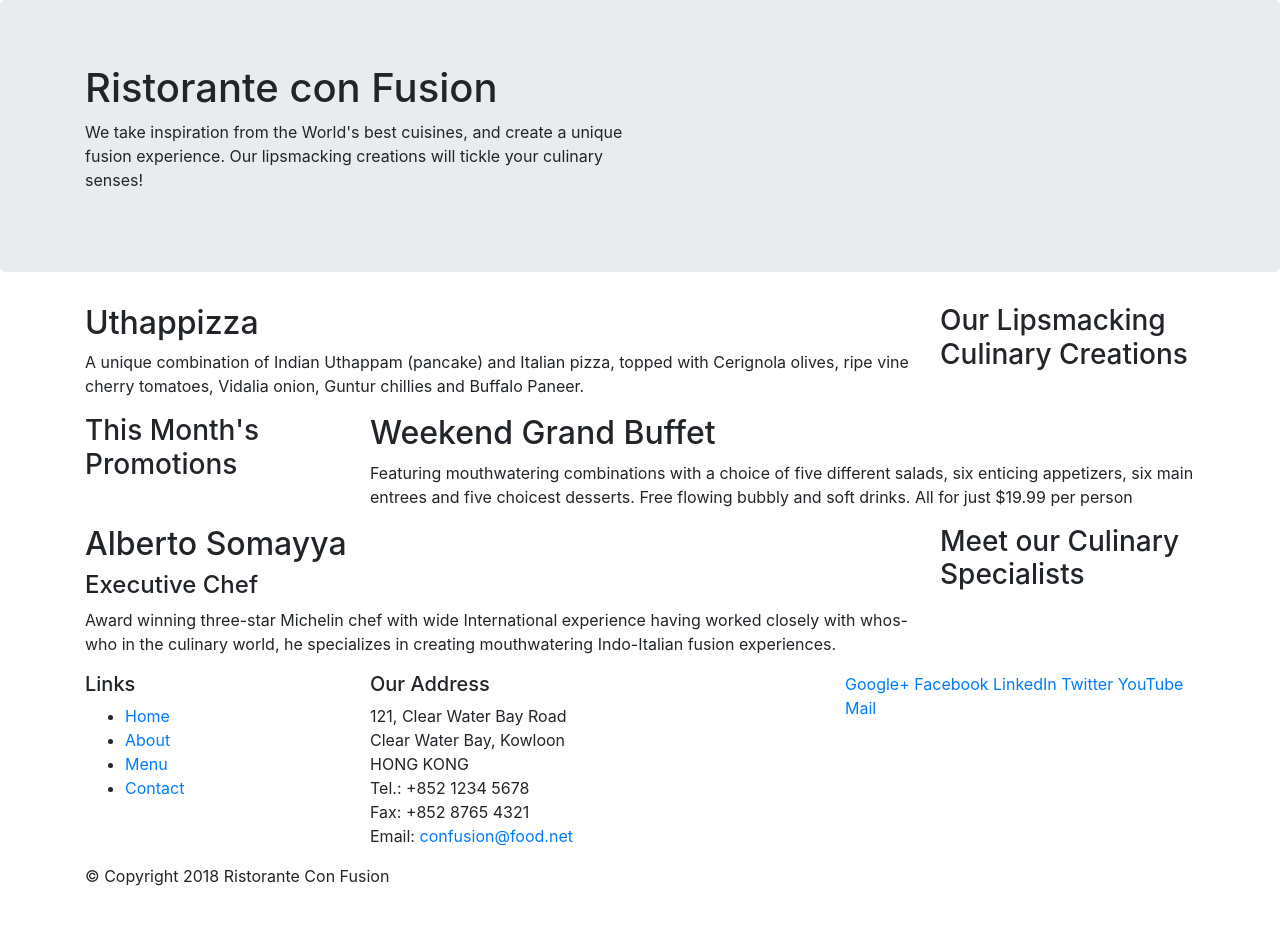
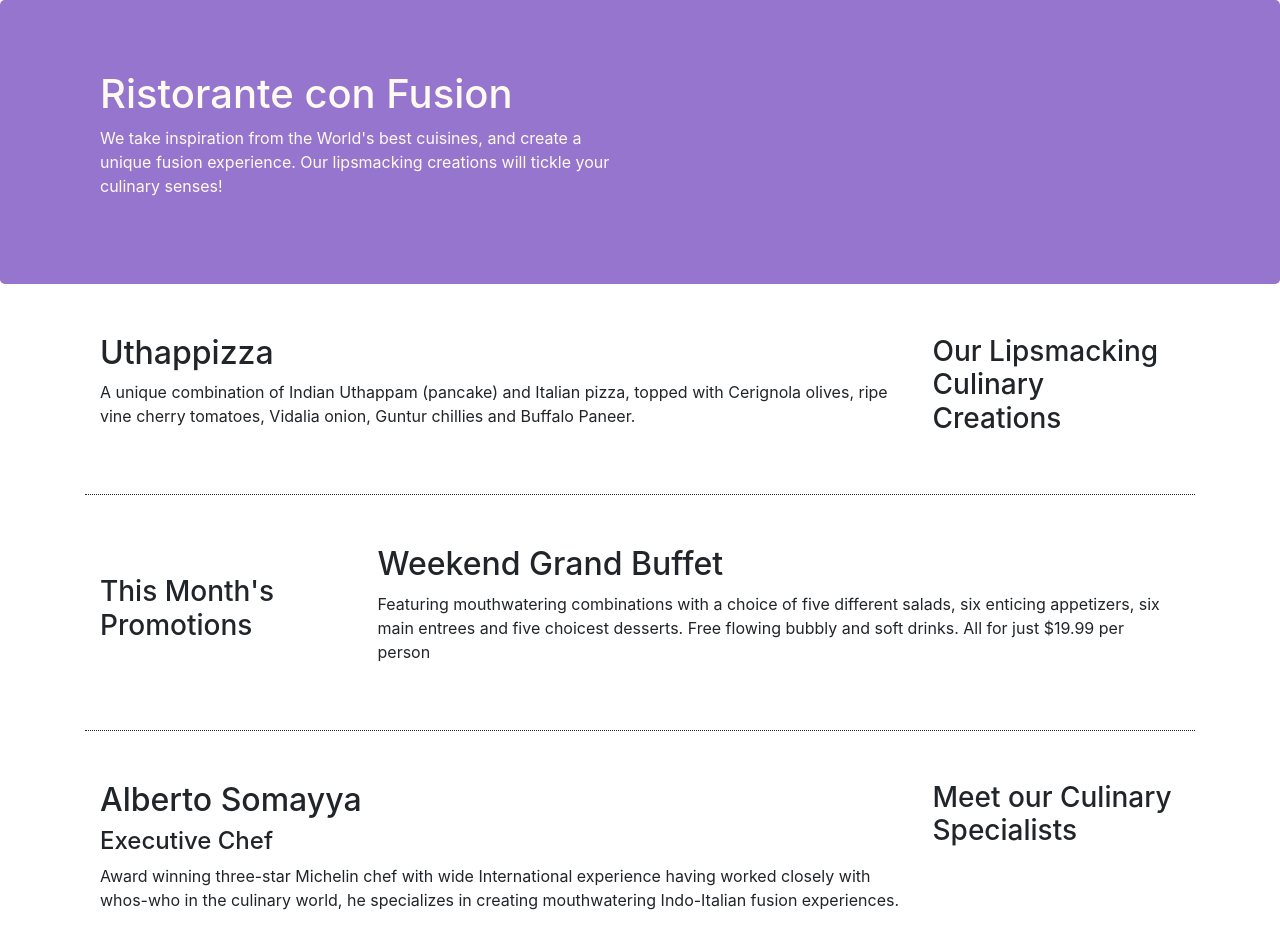
Before and after one commit to Leleka14/Hong-Kong-Bootstrap, a website: page index.html in a window 1280 px wide. Shown: the top 952 px of the page. Before the commit the page ends 904 px from the top, so only its background shows below. Drawn offline with nearby package versions, Linux system fonts and the light colour scheme.

Commit message:
Bootstrap grid part 2 done

```diff
--- a/index.html
+++ b/index.html
@@ -9,6 +9,7 @@
 
     <!-- Bootstrap CSS -->
     <link rel="stylesheet" href="node_modules/bootstrap/dist/css/bootstrap.min.css">
+    <link rel="stylesheet" type="text/css" href="style.css">
     <title>Ristorante Con Fusion</title>
 </head>
 
@@ -16,7 +17,7 @@
 
     <header class="jumbotron">
         <div class="container">
-            <div class="row">
+            <div class="row row-header align-items-center">
                 <div class="col-12 col-sm-6">
                     <h1>Ristorante con Fusion</h1>
                     <p>We take inspiration from the World's best cuisines, and create a unique fusion experience. Our lipsmacking creations will tickle your culinary senses!</p>
@@ -26,7 +27,7 @@
     </header>
 
     <div class="container">
-        <div class="row">
+        <div class="row row-content align-items-center">
             <div class="col-12 col-sm-4 order-sm-last col-md-3">
                 <h3>Our Lipsmacking Culinary Creations</h3>
             </div>
@@ -37,7 +38,7 @@
         </div>
 
 
-        <div class="row">
+        <div class="row row-content align-items-center">
             <div class="col-12 col-sm-4 order-sm-first col-md-3">
                 <h3>This Month's Promotions</h3>
             </div>
@@ -47,7 +48,7 @@
             </div>
         </div>
 
-        <div class="row">
+        <div class="row row-content">
             <div class="col-12 col-sm-4 order-sm-last col-md-3">
                 <h3>Meet our Culinary Specialists</h3>
             </div>
@@ -59,12 +60,12 @@
         </div>
     </div>
 
-    <footer>
+    <footer class="footer">
         <div class="container">
             <div class="row">
                 <div class="col-4 col-sm-2">
                     <h5>Links</h5>
-                    <ul>
+                    <ul class="list-unstyled">
                         <li><a href="#">Home</a></li>
                         <li><a href="#">About</a></li>
                         <li><a href="#">Menu</a></li>
@@ -82,8 +83,8 @@
 		              Email: <a href="mailto:confusion@food.net">confusion@food.net</a>
 		           </address>
                 </div>
-                <div class="col-12 col-sm-4">
-                    <div>
+                <div class="col-12 col-sm-4 align-self-center">
+                    <div class="text-center">
                         <a href="http://google.com/+">Google+</a>
                         <a href="http://www.facebook.com/profile.php?id=">Facebook</a>
                         <a href="http://www.linkedin.com/in/">LinkedIn</a>
@@ -93,7 +94,7 @@
                     </div>
                 </div>
            </div>
-           <div class="row">
+           <div class="row justify-content-center">
                 <div class="col-auto">
                     <p>© Copyright 2018 Ristorante Con Fusion</p>
                 </div>
--- /dev/null
+++ b/style.css
@@ -0,0 +1,30 @@
+.row-header{
+	margin: 0px auto;
+	padding: 0px auto;
+}
+
+.row-content{
+	margin: 0px auto;
+	padding: 50px 0px 50px 0px;
+	border-bottom: 1px dotted;
+	min-height: 200px;
+}
+
+.footer{
+	background-color: #D1C4E9;
+	margin: 0px auto;
+	padding: 20px 0px 20px 0px;
+}
+
+.jumbotron{
+	padding: 70px 30px 70px 30px;
+	margin: 0px auto;
+	background: #9575CD;
+	color: floralwhite;
+}
+
+.address{
+	font-size: 80%;
+	margin: 0px;
+	color: #0F0F0F;
+}
```
